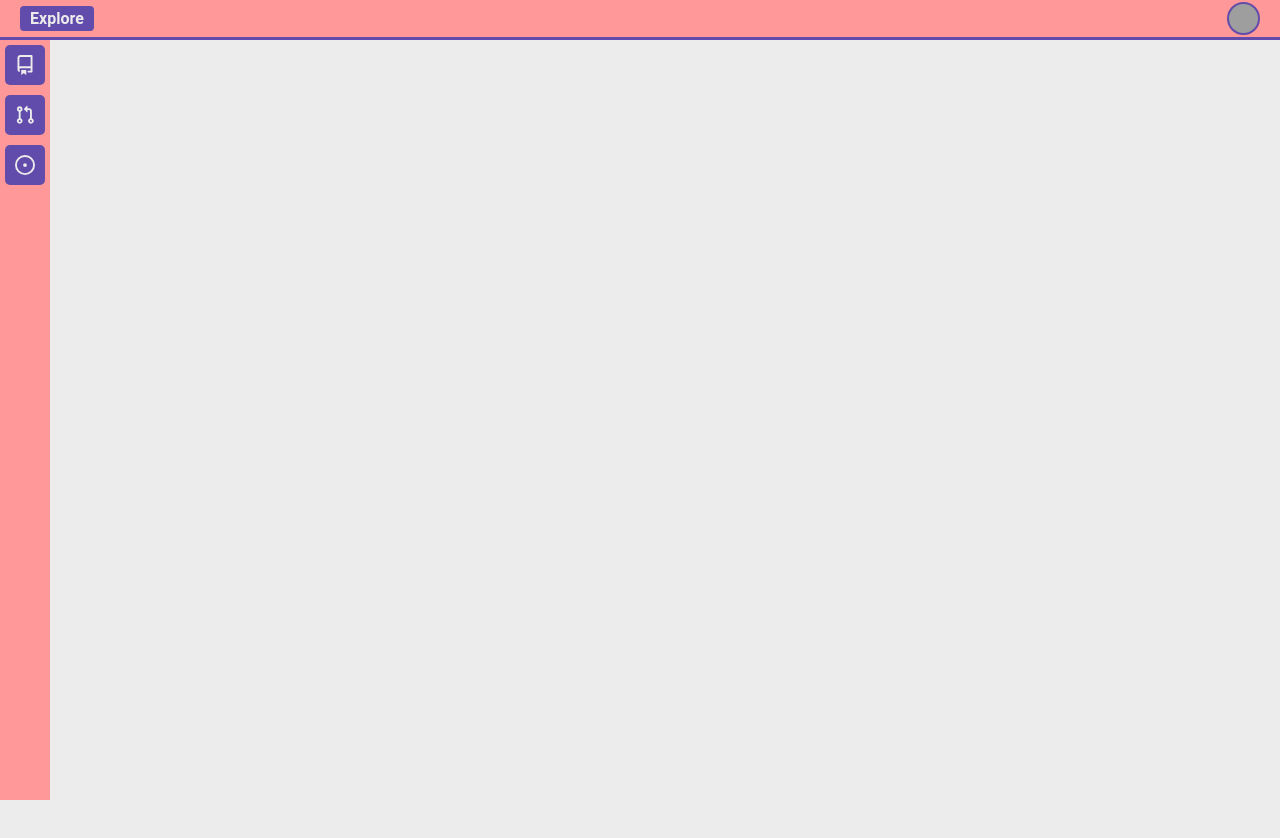
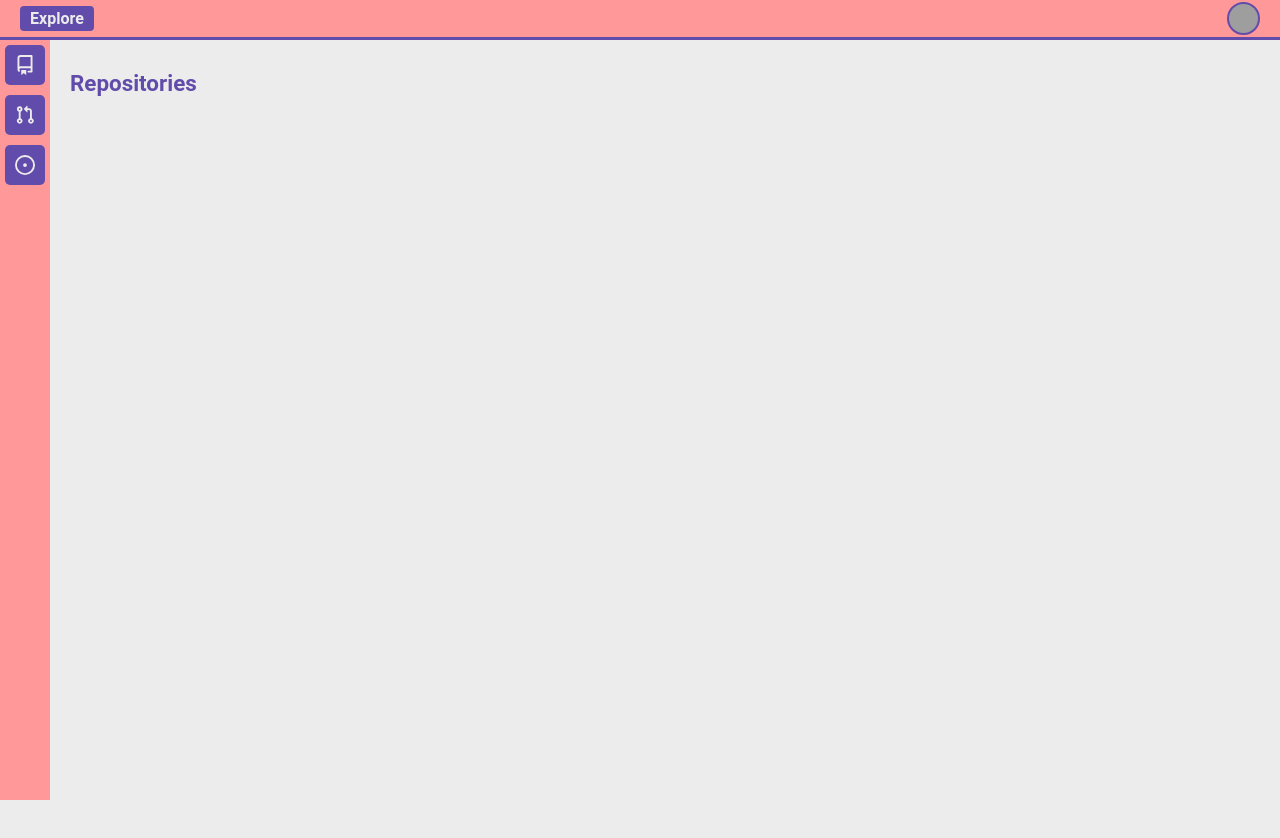
Before and after one commit to alt-art/github-dashboard-like, a React (Create React App) app: page /repositories in a window 1280 px wide. Before the commit the page ends 800 px from the top, so only its background shows below. Built offline with nearby package versions, Linux system fonts and the light colour scheme; grey boxes are pictures that could not be loaded.

Commit message:
feat: Pages and routes of Navigation component

```diff
--- a/src/App.jsx
+++ b/src/App.jsx
@@ -1,12 +1,23 @@
 import React from 'react';
+import styled from 'styled-components';
 import Header from './components/Header';
 import Navigation from './components/Navigation';
+import Router from './Router';
+
+const Content = styled.div`
+  height: 100vh;
+  width: 100vw;
+  padding-left: 50px;
+`;
 
 function App() {
   return (
     <div>
       <Header />
       <Navigation />
+      <Content>
+        <Router />
+      </Content>
     </div>
   );
 }
--- /dev/null
+++ b/src/Router.jsx
@@ -0,0 +1,18 @@
+import React from 'react';
+import { Routes, Route, Navigate } from 'react-router-dom';
+import Issues from './pages/Issues';
+import PullRequests from './pages/PullRequests';
+import Repositories from './pages/Repositories';
+
+function Router() {
+  return (
+    <Routes>
+      <Route path="/" element={<Navigate to="/repositories" />} />
+      <Route path="/repositories" element={<Repositories />} />
+      <Route path="/pull-requests" element={<PullRequests />} />
+      <Route path="/issues" element={<Issues />} />
+    </Routes>
+  );
+}
+
+export default Router;
--- a/src/components/Navigation/Item.jsx
+++ b/src/components/Navigation/Item.jsx
@@ -1,9 +1,10 @@
 import React from 'react';
 import propTypes from 'prop-types';
 import styled from 'styled-components';
+import { Link } from 'react-router-dom';
 import DropDown from '../DropDown';
 
-const Container = styled.div`
+const StyledLink = styled(Link)`
   display: flex;
   justify-content: center;
   position: relative;
@@ -12,7 +13,6 @@ const Container = styled.div`
   width: 40px;
   height: 40px;
   border-radius: 5px;
-  cursor: pointer;
   margin: 5px;
 `;
 
@@ -22,11 +22,12 @@ const AltText = styled.p`
   text-overflow: ellipsis;
 `;
 
-function Item({ children, alt }) {
+function Item({ children, alt, to }) {
   const [showDropDown, setShowDropDown] = React.useState(false);
 
   return (
-    <Container
+    <StyledLink
+      to={to}
       onMouseEnter={() => setShowDropDown(true)}
       onMouseLeave={() => setShowDropDown(false)}
     >
@@ -36,7 +37,7 @@ function Item({ children, alt }) {
           <AltText>{alt}</AltText>
         </DropDown>
       )}
-    </Container>
+    </StyledLink>
   );
 }
 
@@ -45,4 +46,5 @@ export default Item;
 Item.propTypes = {
   children: propTypes.node.isRequired,
   alt: propTypes.string.isRequired,
+  to: propTypes.string.isRequired,
 };
--- a/src/components/Navigation/index.jsx
+++ b/src/components/Navigation/index.jsx
@@ -6,6 +6,7 @@ import Item from './Item';
 const Container = styled.nav`
   display: flex;
   flex-direction: column;
+  position: fixed;
   align-items: center;
   background-color: #ff9898;
   width: 50px;
@@ -15,13 +16,13 @@ const Container = styled.nav`
 function Navigation() {
   return (
     <Container>
-      <Item alt="Repositories">
+      <Item alt="Repositories" to="/repositories">
         <RepoIcon size={20} color="#ececec" />
       </Item>
-      <Item alt="Pull Requests">
+      <Item alt="Pull Requests" to="/pull-requests">
         <PullRequestIcon size={20} color="#ececec" />
       </Item>
-      <Item alt="Issues">
+      <Item alt="Issues" to="/issues">
         <IssueIcon size={20} color="#ececec" />
       </Item>
     </Container>
--- /dev/null
+++ b/src/components/PageContainer.jsx
@@ -0,0 +1,8 @@
+import styled from 'styled-components';
+
+const PageContainer = styled.div`
+  padding: 10px 20px;
+  color: #232627;
+`;
+
+export default PageContainer;
--- /dev/null
+++ b/src/components/PageTitle.jsx
@@ -0,0 +1,9 @@
+import styled from 'styled-components';
+
+const PageTitle = styled.h1`
+  font-size: 1.4rem;
+  color: #624cab;
+  margin: 20px 0;
+`;
+
+export default PageTitle;
--- a/src/index.jsx
+++ b/src/index.jsx
@@ -1,11 +1,14 @@
 import React from 'react';
 import ReactDOM from 'react-dom';
+import { BrowserRouter } from 'react-router-dom';
 import './index.css';
 import App from './App';
 
 ReactDOM.render(
   <React.StrictMode>
-    <App />
+    <BrowserRouter>
+      <App />
+    </BrowserRouter>
   </React.StrictMode>,
   document.getElementById('root'),
 );
--- /dev/null
+++ b/src/pages/Issues.jsx
@@ -0,0 +1,13 @@
+import React from 'react';
+import PageContainer from '../components/PageContainer';
+import PageTitle from '../components/PageTitle';
+
+function Issues() {
+  return (
+    <PageContainer>
+      <PageTitle>Issues</PageTitle>
+    </PageContainer>
+  );
+}
+
+export default Issues;
--- /dev/null
+++ b/src/pages/PullRequests.jsx
@@ -0,0 +1,13 @@
+import React from 'react';
+import PageContainer from '../components/PageContainer';
+import PageTitle from '../components/PageTitle';
+
+function PullRequests() {
+  return (
+    <PageContainer>
+      <PageTitle>Pull Requests</PageTitle>
+    </PageContainer>
+  );
+}
+
+export default PullRequests;
--- /dev/null
+++ b/src/pages/Repositories.jsx
@@ -0,0 +1,13 @@
+import React from 'react';
+import PageContainer from '../components/PageContainer';
+import PageTitle from '../components/PageTitle';
+
+function Repositories() {
+  return (
+    <PageContainer>
+      <PageTitle>Repositories</PageTitle>
+    </PageContainer>
+  );
+}
+
+export default Repositories;
```
